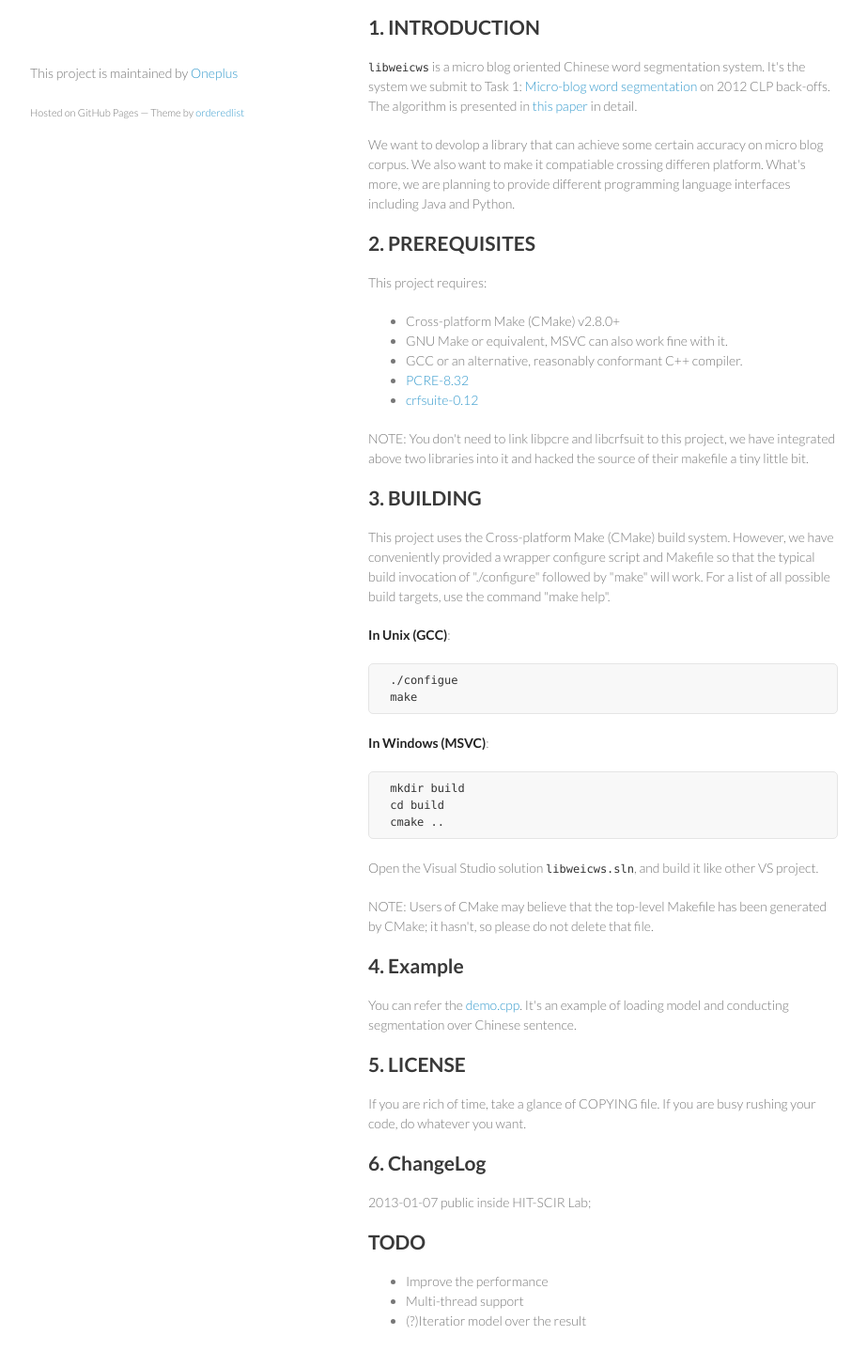
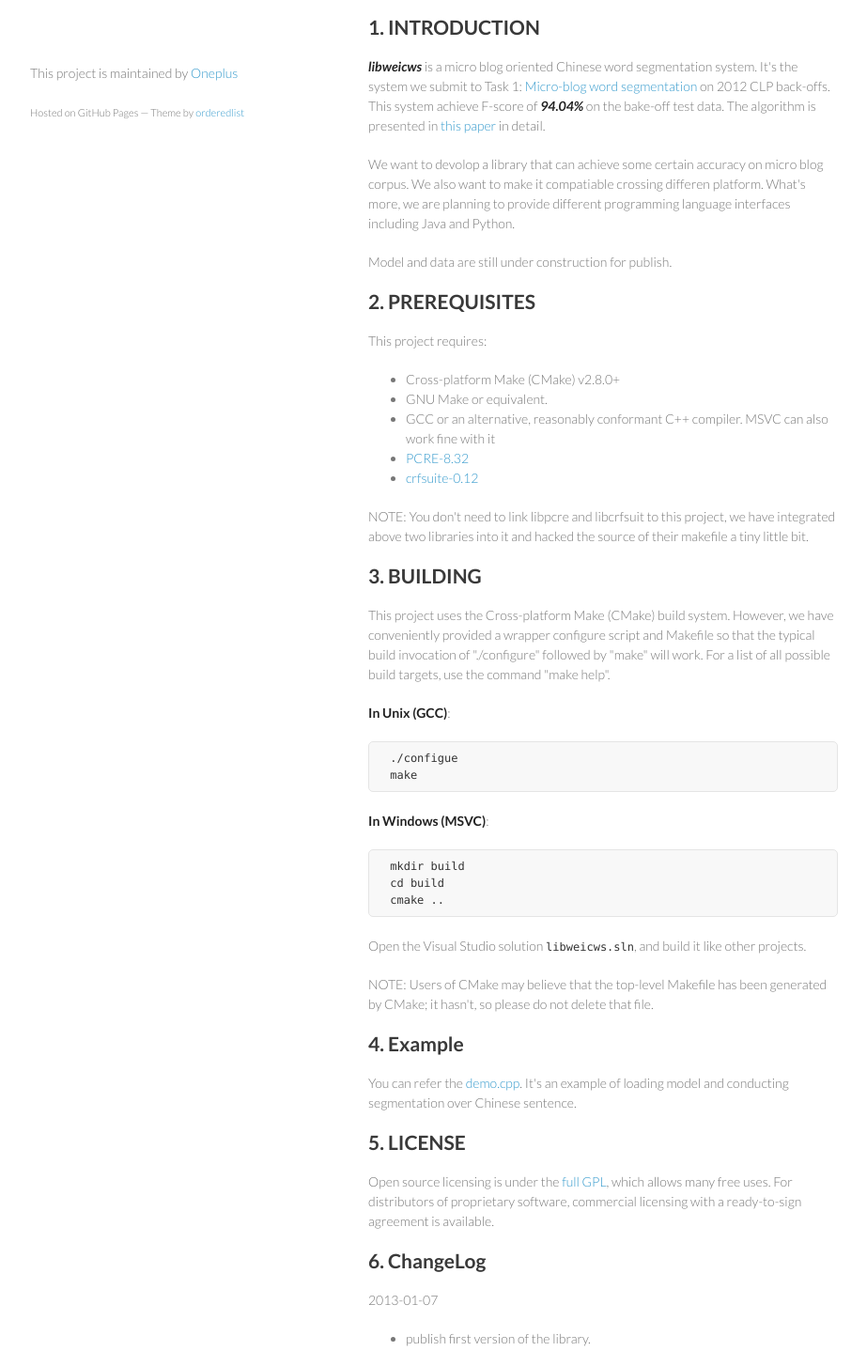
Before and after one commit to Oneplus/libweicws, a plain HTML site: page index.html in a window 1280 px wide. Shown: the part 601-2039 px from the top of the page at 94% size, without its empty margins (178-1101 px from the left). Drawn offline with Linux system fonts and the light colour scheme.

Commit message:
Create gh-pages branch via GitHub

```diff
--- a/index.html
+++ b/index.html
@@ -43,10 +43,11 @@
 <li>ChangLog</li>
 </ol><h2>1. INTRODUCTION</h2>
 
-<p><code>libweicws</code> is a micro blog oriented Chinese word segmentation system. It's
+<p><strong><em>libweicws</em></strong> is a micro blog oriented Chinese word segmentation system. It's
  the system we submit to Task 1:
  <a href="http://www.cipsc.org.cn/clp2012/task1.html">Micro-blog word segmentation</a>
- on 2012 CLP back-offs. The algorithm is presented in
+ on 2012 CLP back-offs. This system achieve F-score of <strong><em>94.04%</em></strong> on the bake-off
+ test data. The algorithm is presented in
  <a href="http://ir.hit.edu.cn/%7Eyjliu/publication/clp2012.pdf">this paper</a>
  in detail.</p>
 
@@ -55,14 +56,16 @@
  What's more, we are planning to provide different programming language
  interfaces including Java and Python.</p>
 
+<p>Model and data are still under construction for publish.</p>
+
 <h2>2. PREREQUISITES</h2>
 
 <p>This project requires:</p>
 
 <ul>
 <li>Cross-platform Make (CMake) v2.8.0+</li>
-<li>GNU Make or equivalent, MSVC can also work fine with it.</li>
-<li>GCC or an alternative, reasonably conformant C++ compiler.</li>
+<li>GNU Make or equivalent.</li>
+<li>GCC or an alternative, reasonably conformant C++ compiler. MSVC can also work fine with it</li>
 <li><a href="http://www.pcre.org/">PCRE-8.32</a></li>
 <li><a href="http://www.chokkan.org/software/crfsuite/">crfsuite-0.12</a></li>
 </ul><p>NOTE: You don't need to link libpcre and libcrfsuit to this project, we have
@@ -89,7 +92,7 @@ a tiny little bit.</p>
  cmake ..
 </code></pre>
 
-<p>Open the Visual Studio solution <code>libweicws.sln</code>, and build it like other VS project.</p>
+<p>Open the Visual Studio solution <code>libweicws.sln</code>, and build it like other projects.</p>
 
 <p>NOTE: Users of CMake may believe that the top-level Makefile has been
  generated by CMake; it hasn't, so please do not delete that file.</p>
@@ -101,14 +104,17 @@ a tiny little bit.</p>
 
 <h2>5. LICENSE</h2>
 
-<p>If you are rich of time, take a glance of COPYING file. If you are busy rushing
- your code, do whatever you want.</p>
+<p>Open source licensing is under the <a href="http://www.gnu.org/licenses/lgpl.txt">full GPL</a>, which allows many free uses.
+ For distributors of proprietary software, commercial licensing with a ready-to-sign
+ agreement is available.</p>
 
 <h2>6. ChangeLog</h2>
 
-<p>2013-01-07 public inside HIT-SCIR Lab;</p>
+<p>2013-01-07</p>
 
-<h2>TODO</h2>
+<ul>
+<li>publish first version of the library. </li>
+</ul><h2>TODO</h2>
 
 <ul>
 <li>Improve the performance</li>
```
Also changed, not shown: params.json (+1 -1 lines).
